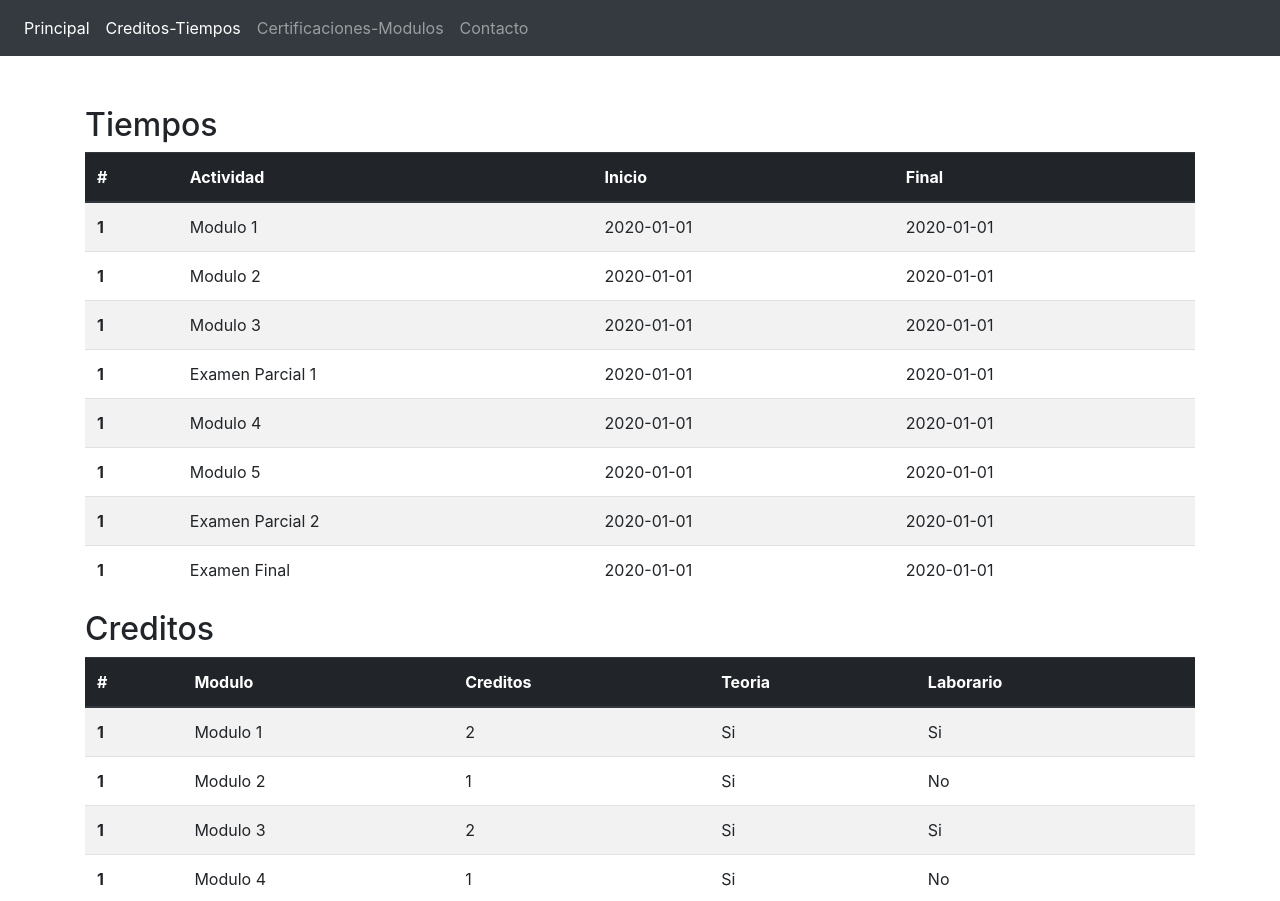
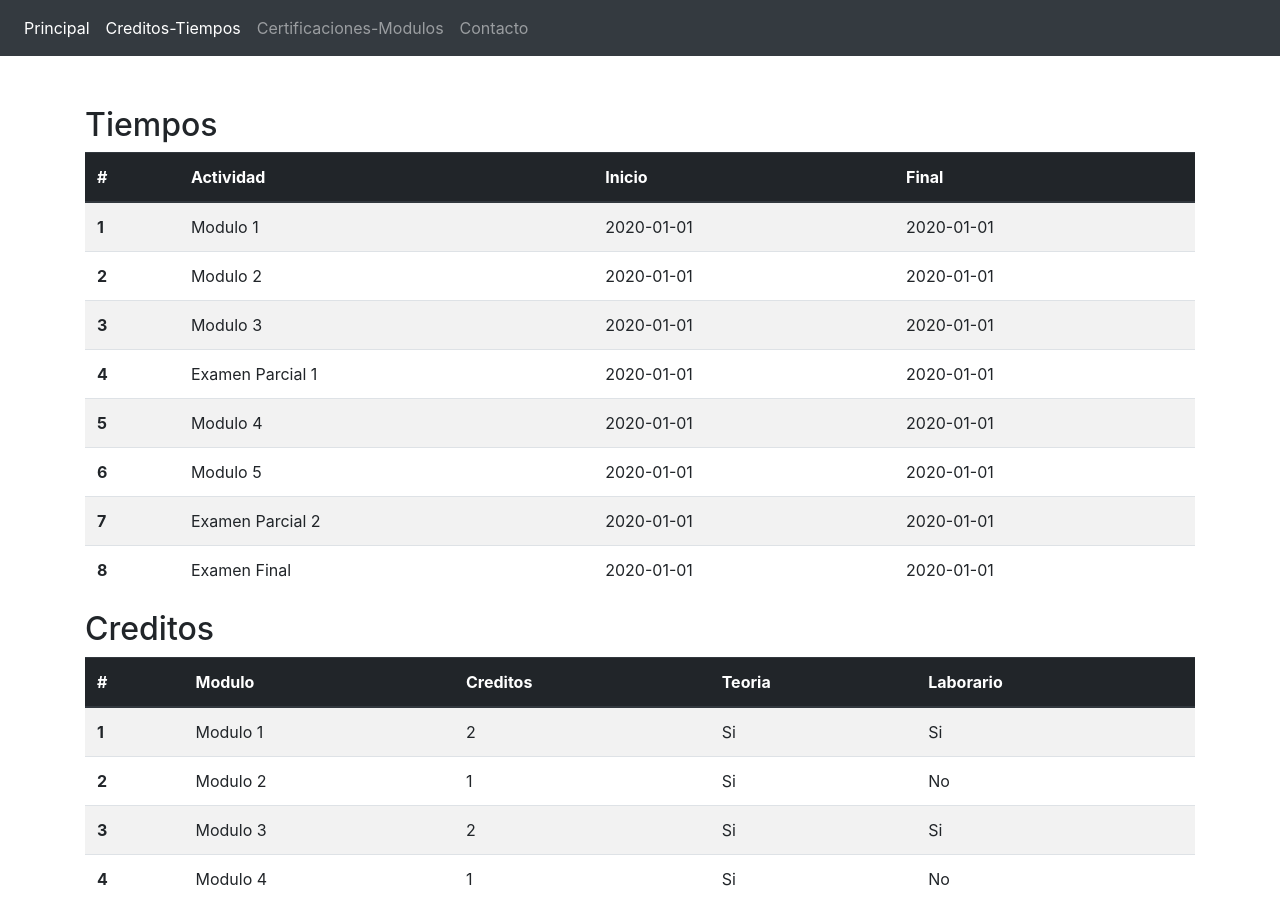
Before and after one commit to RonaldoUCB/angular03112020, an Angular app: page /creditos in a window 1280 px wide. Shown: the top 901 px of the page. Built offline with nearby package versions, Linux system fonts and the light colour scheme.

Commit message:
Some changes

```diff
--- a/src/app/creditos-table/creditos-table.component.html
+++ b/src/app/creditos-table/creditos-table.component.html
@@ -12,7 +12,7 @@
     </thead>
     <tbody>
       <tr *ngFor="let credito of _creditos">
-        <th scope="row">1</th>
+        <th scope="row">{{_creditos.indexOf(credito)+1}}</th>
         <td>{{credito.modulo}}</td>
         <td>{{credito.creditos}}</td>
         <td>{{credito.teoria}}</td>
--- a/src/app/tiempo-table/tiempo-table.component.html
+++ b/src/app/tiempo-table/tiempo-table.component.html
@@ -11,7 +11,7 @@
     </thead>
     <tbody>
       <tr *ngFor="let tiempo of _tiempos">
-        <th scope="row">1</th>
+        <th scope="row">{{_tiempos.indexOf(tiempo)+1}}</th>
         <td>{{tiempo.actividad}}</td>
         <td>{{tiempo.inicio}}</td>
         <td>{{tiempo.final}}</td>
```
